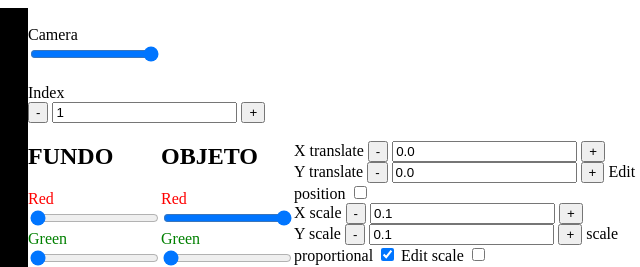
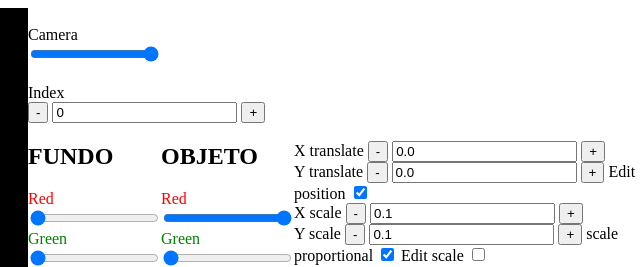
Before and after one commit to jpcabana1/webGL-Paint, a website: page index.html in a window 1280 px wide. Both pictures are taken after a click on the button "Adicionar". Shown: the top 267 px of the page, 624-1264 px from the left. Drawn offline with Linux system fonts and the light colour scheme; a script that the page names is missing.

Commit message:
ajustes na interface

```diff
--- a/code.js
+++ b/code.js
@@ -319,12 +319,12 @@ function canvasListener(canvas) {
 function createObject() {
   programs.push(addProgram(gl, vsSource(), fsSource(), square));
   console.log(programs);
-
-  if (programs.length === 1) {
-    document.getElementById("indexObjects").value = 1;
-  } else {
-    document.getElementById("indexObjects").value = programs.length - 1;
-  }
+  document.getElementById("indexObjects").value = programs.length - 1;
+  // if (programs.length === 1) {
+  //   document.getElementById("indexObjects").value = 1;
+  // } else {
+  //   document.getElementById("indexObjects").value = programs.length - 1;
+  // }
 }
 
 function deleteProgram() {
--- a/index.html
+++ b/index.html
@@ -72,28 +72,28 @@
           <div >
             <label>X translate</label>
             <input type="button" id="btnSubTranslateX" value="-" onclick="btnSubTranslateXClick()">
-            <input type="text" id="xAxis" value=0.0 readonly>
+            <input type="text" id="xAxis" value=0.0 >
             <input type="button" id="btnAddTranslateX"value="+" onclick="btnAddTranslateXClick()">
             <br>
             <label>Y translate</label>
             <input type="button" id="btnSubTranslateY" value="-" onclick="btnSubTranslateYClick()">
-            <input type="text" id="yAxis" value=0.0 readonly>
+            <input type="text" id="yAxis" value=0.0 >
             <input type="button" id="btnAddTranslateY" value="+" onclick="btnAddTranslateYClick()">
 
             <label>Edit position</label>
-            <input type="checkbox" id="chkTranslate" value=1.0>
+            <input type="checkbox" id="chkTranslate" checked=true value=1.0>
             <br>
           </div>
 
           <!-- SCALE -->
           <label>X scale</label>
           <input type="button" id="btnSubScaleX" value="-" onclick="btnSubScaleXClick()">
-          <input type="text" id="xAxisScale" value=0.1 readonly>
+          <input type="text" id="xAxisScale" value=0.1 >
           <input type="button" id="btnAddScaleX" value="+" onclick="btnAddScaleXClick()">
           <br>
           <label>Y scale</label>
           <input type="button" id="btnSubScaleY" value="-" onclick="btnSubScaleYClick()">
-          <input type="text" id="yAxisScale" value=0.1 readonly>
+          <input type="text" id="yAxisScale" value=0.1 >
           <input type="button" id="btnAddScaleY" value="+" onclick="btnAddScaleYClick()">
 
           <label>scale proportional</label>
```
